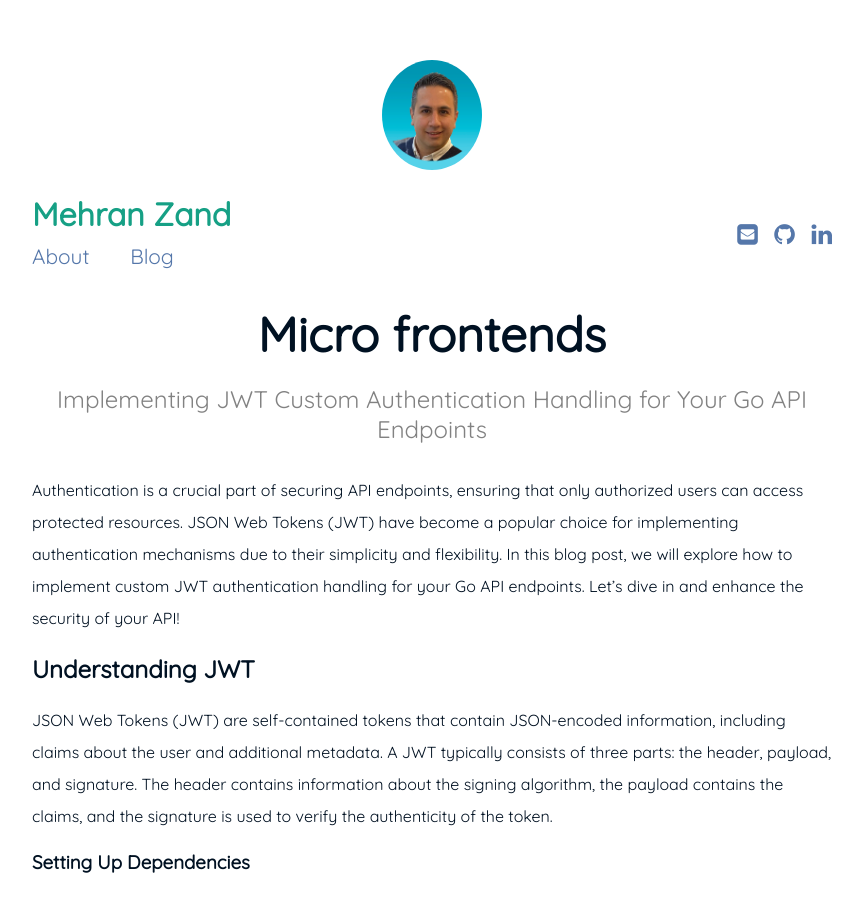
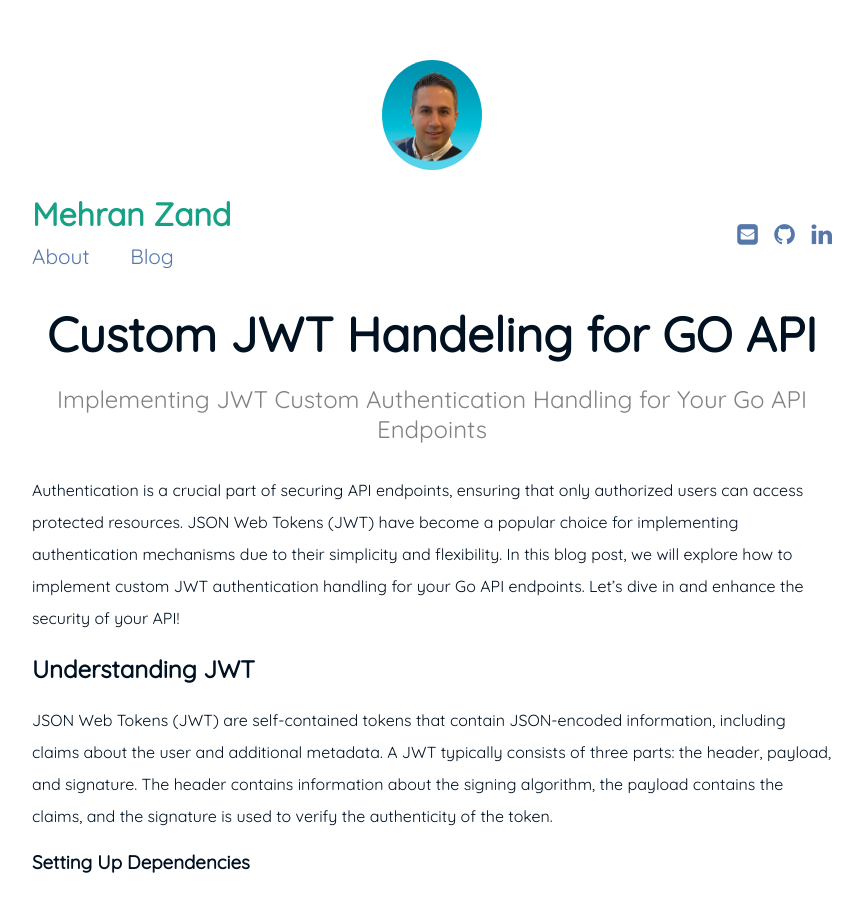
Before and after one commit to mehranzand/mehranzand.github.io, a Jekyll site: the page built from _posts/2023-06-06-jwt-custom-auth.md, in a window 1280 px wide and 900 px high. Shown: the whole window, without its empty margins (208-1071 px from the left). Built offline with Jekyll 4.4.1, drawn with Linux system fonts in a browser that asks for light colours; comment, search, counter and statistics services are not loaded.

Commit message:
Update 2023-06-06-jwt-custom-auth.md
EDIT title

```diff
--- a/_posts/2023-06-06-jwt-custom-auth.md
+++ b/_posts/2023-06-06-jwt-custom-auth.md
@@ -1,6 +1,6 @@
 ---
 layout: post
-title:  "Micro frontends"
+title:  "Custom JWT Handeling for GO API"
 subtitle: "Implementing JWT Custom Authentication Handling for Your Go API Endpoints"
 date: 2023-06-06 00:00:00 +000
 categories: oauth
```
